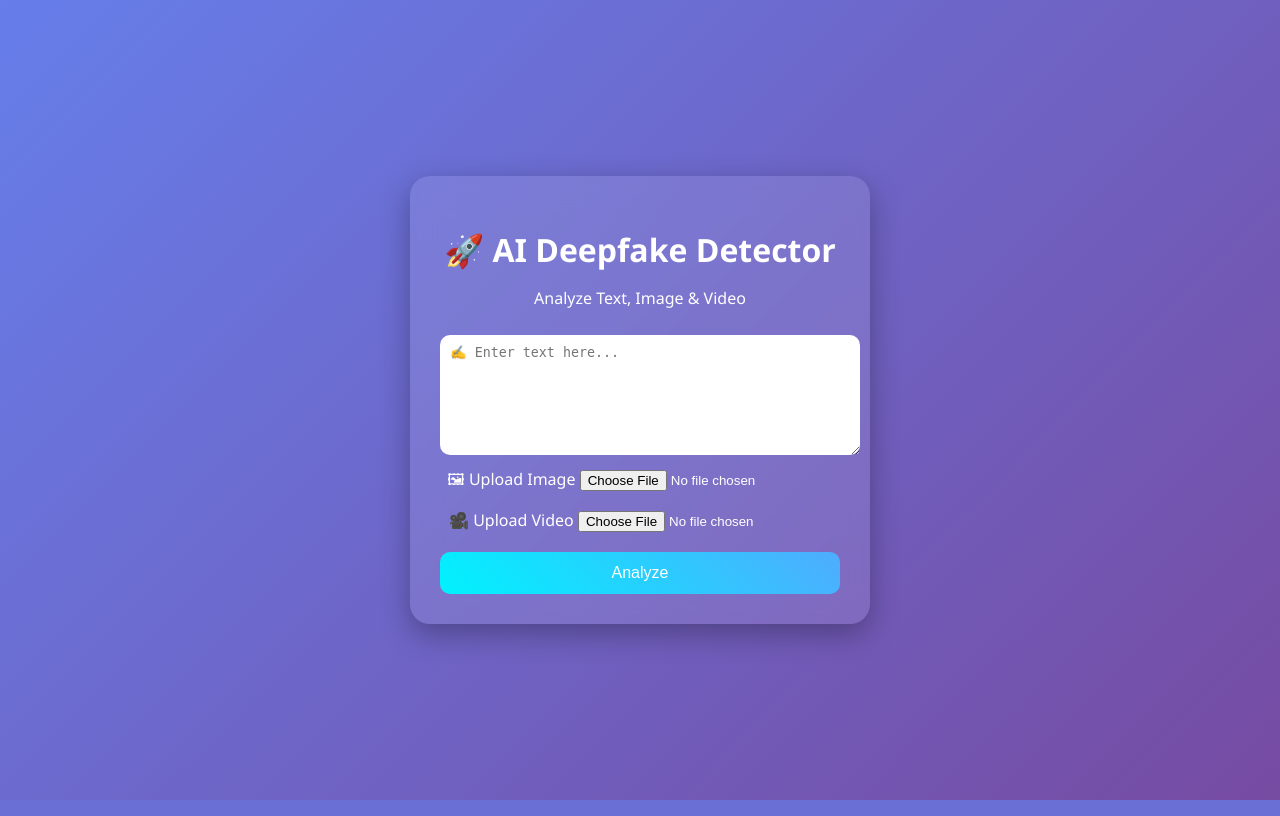
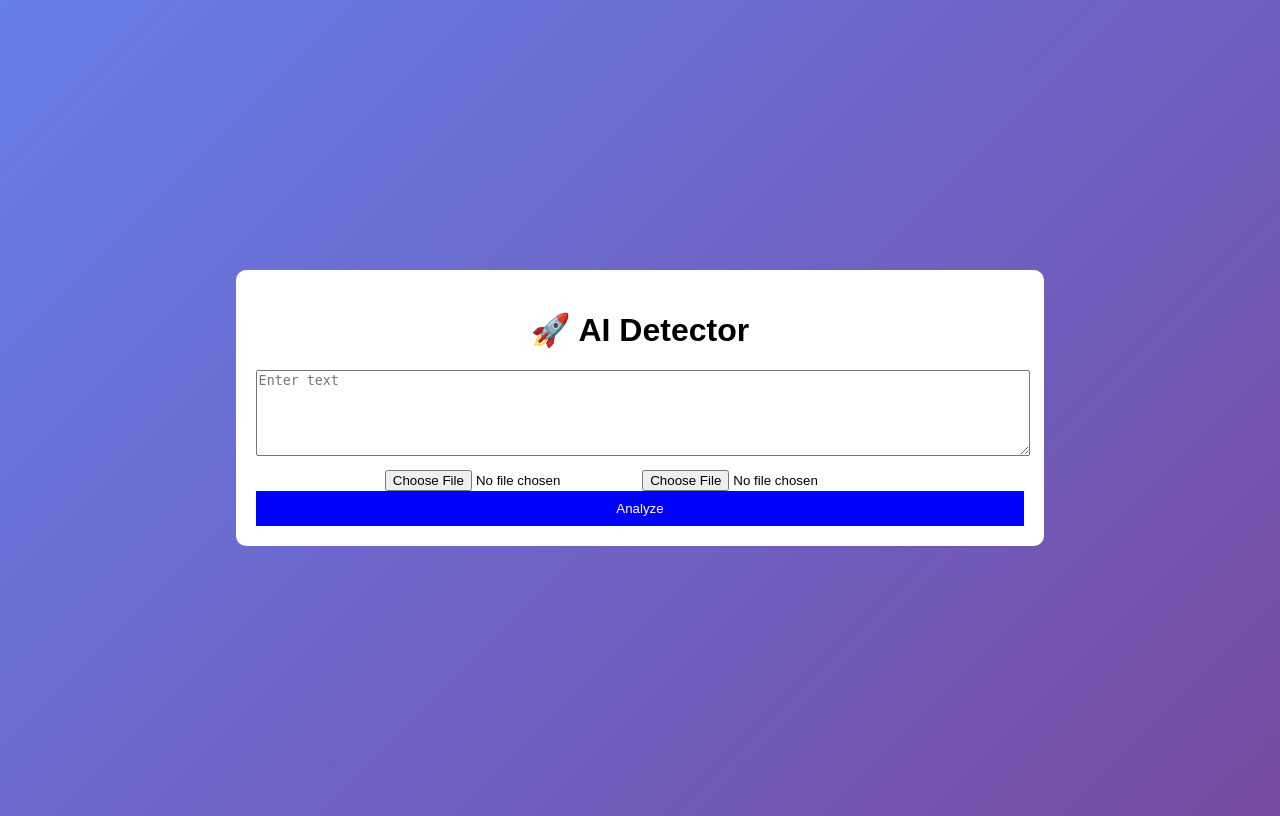
Before and after one commit to aashishyogi7462-dotcom/ai-detector, a Flask app: page / in a window 1280 px wide. Run offline with Flask 3, Linux system fonts and the light colour scheme; parts of the project's set-up code (start-up, migrations or seed data) failed here and were passed over.

Commit message:
final multi input system

```diff
--- a/app.py
+++ b/app.py
@@ -6,21 +6,23 @@ import pickle
 
 app = Flask(__name__)
 
-# Load ML model
+# Load model
 model, vectorizer = pickle.load(open("model/model.pkl", "rb"))
 
 # Upload folder
 UPLOAD_FOLDER = "static/uploads"
 app.config["UPLOAD_FOLDER"] = UPLOAD_FOLDER
 
-# API keys
-API_USER = "616926002"
-API_SECRET = "DWVrJBW9KxWiLSvfFxZFV43YefBgyP6e"
+# API Keys (apni dalna)
+API_USER = "YOUR_API_USER"
+API_SECRET = "YOUR_API_SECRET"
 
 
 @app.route("/", methods=["GET", "POST"])
 def home():
-    result = None
+    text_result = None
+    image_result = None
+    video_result = None
 
     if request.method == "POST":
 
@@ -28,18 +30,14 @@ def home():
         image = request.files.get("image")
         video = request.files.get("video")
 
-        # ================= TEXT =================
+        # ========= TEXT =========
         if text and text.strip() != "":
             X = vectorizer.transform([text])
             prediction = model.predict(X)
+            text_result = "AI Generated Text" if prediction[0] == 1 else "Human Written Text"
 
-            if prediction[0] == 1:
-                result = "AI Generated Text"
-            else:
-                result = "Human Written Text"
-
-        # ================= IMAGE =================
-        elif image and image.filename != "":
+        # ========= IMAGE =========
+        if image and image.filename != "":
             filepath = os.path.join(app.config["UPLOAD_FOLDER"], image.filename)
             image.save(filepath)
 
@@ -57,16 +55,12 @@ def home():
 
             try:
                 ai_score = result_data['type']['ai_generated']
+                image_result = "AI Generated Image" if ai_score > 0.5 else "Real Image"
+            except:
+                image_result = "Error analyzing image"
 
-                if ai_score > 0.5:
-                    result = "AI Generated Image"
-                else:
-                    result = "Real Image"
-            except:
-                result = "Error analyzing image"
-
-        # ================= VIDEO =================
-        elif video and video.filename != "":
+        # ========= VIDEO =========
+        if video and video.filename != "":
             filepath = os.path.join(app.config["UPLOAD_FOLDER"], video.filename)
             video.save(filepath)
 
@@ -91,18 +85,16 @@ def home():
 
                 try:
                     ai_score = result_data['type']['ai_generated']
+                    video_result = "AI Generated Video" if ai_score > 0.5 else "Real Video"
+                except:
+                    video_result = "Error analyzing video"
+            else:
+                video_result = "Video processing error"
 
-                    if ai_score > 0.5:
-                        result = "AI Generated Video"
-                    else:
-                        result = "Real Video"
-                except:
-                    result = "Error analyzing video"
-
-            else:
-                result = "Video processing error"
-
-    return render_template("index.html", result=result)
+    return render_template("index.html",
+                           text_result=text_result,
+                           image_result=image_result,
+                           video_result=video_result)
 
 
 if __name__ == "__main__":
--- a/static/style.css
+++ b/static/style.css
@@ -1,6 +1,5 @@
 body {
-    margin: 0;
-    font-family: 'Segoe UI', sans-serif;
+    font-family: Arial;
     background: linear-gradient(135deg, #667eea, #764ba2);
     display: flex;
     justify-content: center;
@@ -8,74 +7,29 @@ body {
     height: 100vh;
 }
 
-/* Container */
 .container {
-    background: rgba(255, 255, 255, 0.1);
-    backdrop-filter: blur(15px);
-    padding: 30px;
-    border-radius: 20px;
-    width: 400px;
+    background: white;
+    padding: 20px;
+    border-radius: 10px;
     text-align: center;
-    color: white;
-    box-shadow: 0 10px 30px rgba(0,0,0,0.3);
 }
 
-/* Heading */
-h1 {
-    margin-bottom: 5px;
+textarea {
+    width: 100%;
+    height: 80px;
+    margin-bottom: 10px;
 }
 
-/* Textarea */
-textarea {
+button {
+    padding: 10px;
     width: 100%;
-    height: 100px;
-    border-radius: 10px;
+    background: blue;
+    color: white;
     border: none;
-    padding: 10px;
-    margin-top: 10px;
 }
 
-/* Inputs */
-input[type="file"] {
-    margin: 10px 0;
+.result {
+    margin-top: 10px;
+    padding: 10px;
+    background: lightgreen;
 }
-
-/* Button */
-button {
-    margin-top: 10px;
-    padding: 12px;
-    width: 100%;
-    border-radius: 10px;
-    border: none;
-    font-size: 16px;
-    cursor: pointer;
-    background: linear-gradient(45deg, #00f2fe, #4facfe);
-    color: white;
-    transition: 0.3s;
-}
-
-button:hover {
-    transform: scale(1.05);
-}
-
-/* Loader */
-#loader {
-    display: none;
-    margin-top: 10px;
-}
-
-/* Result */
-.result {
-    margin-top: 15px;
-    padding: 10px;
-    background: rgba(255,255,255,0.2);
-    border-radius: 10px;
-    font-weight: bold;
-}
-
-/* Responsive */
-@media (max-width: 600px) {
-    .container {
-        width: 90%;
-    }
-}
--- a/templates/index.html
+++ b/templates/index.html
@@ -1,53 +1,40 @@
 <!DOCTYPE html>
 <html>
 <head>
-    <title>AI Deepfake Detector</title>
-
+    <title>AI Detector</title>
     <link rel="stylesheet" href="{{ url_for('static', filename='style.css') }}">
-
-    <!-- Icons -->
-    <link rel="stylesheet" href="https://cdnjs.cloudflare.com/ajax/libs/font-awesome/6.0.0/css/all.min.css">
-
 </head>
 
 <body>
 
 <div class="container">
 
-    <h1>🚀 AI Deepfake Detector</h1>
-    <p>Analyze Text, Image & Video</p>
+    <h1>🚀 AI Detector</h1>
 
-    <form method="POST" enctype="multipart/form-data" onsubmit="showLoader()">
+    <form method="POST" enctype="multipart/form-data">
 
-        <textarea name="text" placeholder="✍️ Enter text here..."></textarea>
+        <textarea name="text" placeholder="Enter text"></textarea>
 
-        <label>🖼 Upload Image</label>
         <input type="file" name="image">
-
-        <label>🎥 Upload Video</label>
         <input type="file" name="video">
 
         <button type="submit">Analyze</button>
 
     </form>
 
-    <!-- Loader -->
-    <div id="loader">⏳ Processing...</div>
+    {% if text_result %}
+        <div class="result">📝 {{ text_result }}</div>
+    {% endif %}
 
-    <!-- Result -->
-    {% if result %}
-        <div class="result">
-            {{ result }}
-        </div>
+    {% if image_result %}
+        <div class="result">🖼 {{ image_result }}</div>
+    {% endif %}
+
+    {% if video_result %}
+        <div class="result">🎥 {{ video_result }}</div>
     {% endif %}
 
 </div>
 
-<script>
-function showLoader() {
-    document.getElementById("loader").style.display = "block";
-}
-</script>
-
 </body>
 </html>
```
